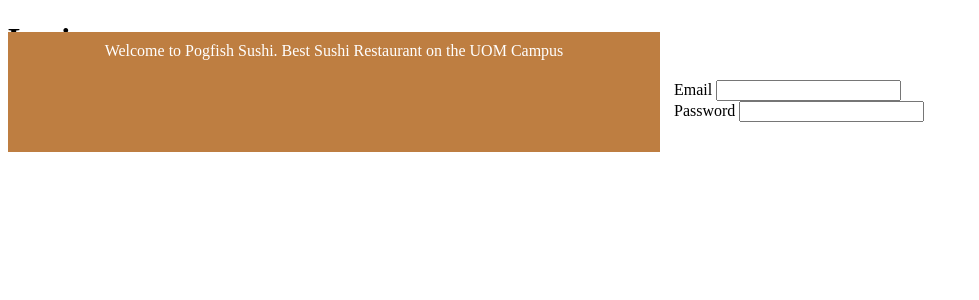
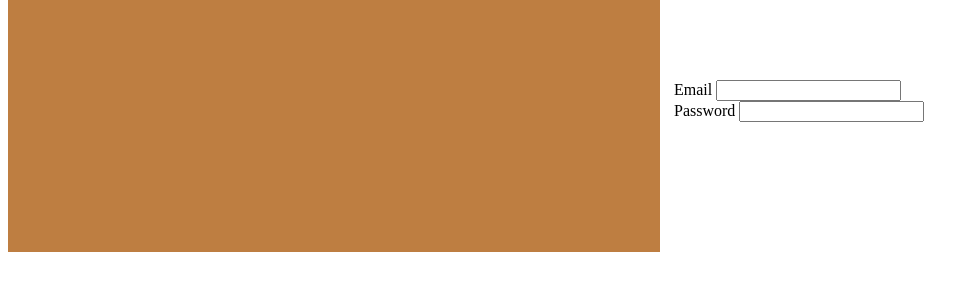
Before and after one commit to MaximCamilleri/Sushi-Restaurant-Template, a PHP site: page / in a window 1280 px wide. Shown: the top 300 px of the page, without its empty margins (0-979 px from the left). Run offline with PHP 8.4, Linux system fonts and the light colour scheme.

Commit message:
small bug fix in login

```diff
--- a/index.html
+++ b/index.html
@@ -13,7 +13,7 @@
     </head>
 
     <body>
-        <h1>Login</h1>
+        <h1 id = "intro">Login</h1>
         <div id = "welcome">
             Welcome to Pogfish Sushi.
             Best Sushi Restaurant on the UOM Campus
--- a/loginCSS.css
+++ b/loginCSS.css
@@ -1,8 +1,12 @@
+#login{
+    position: absolute;
+    z-index: 1;
+}
 #welcome{
     background-color: rgb(190, 126, 65);
     padding: 10px;
     width: 50%;
-    height: 100px;
+    height: 300px;
     text-align: center;
     position: relative;
     top: 50%;
```
